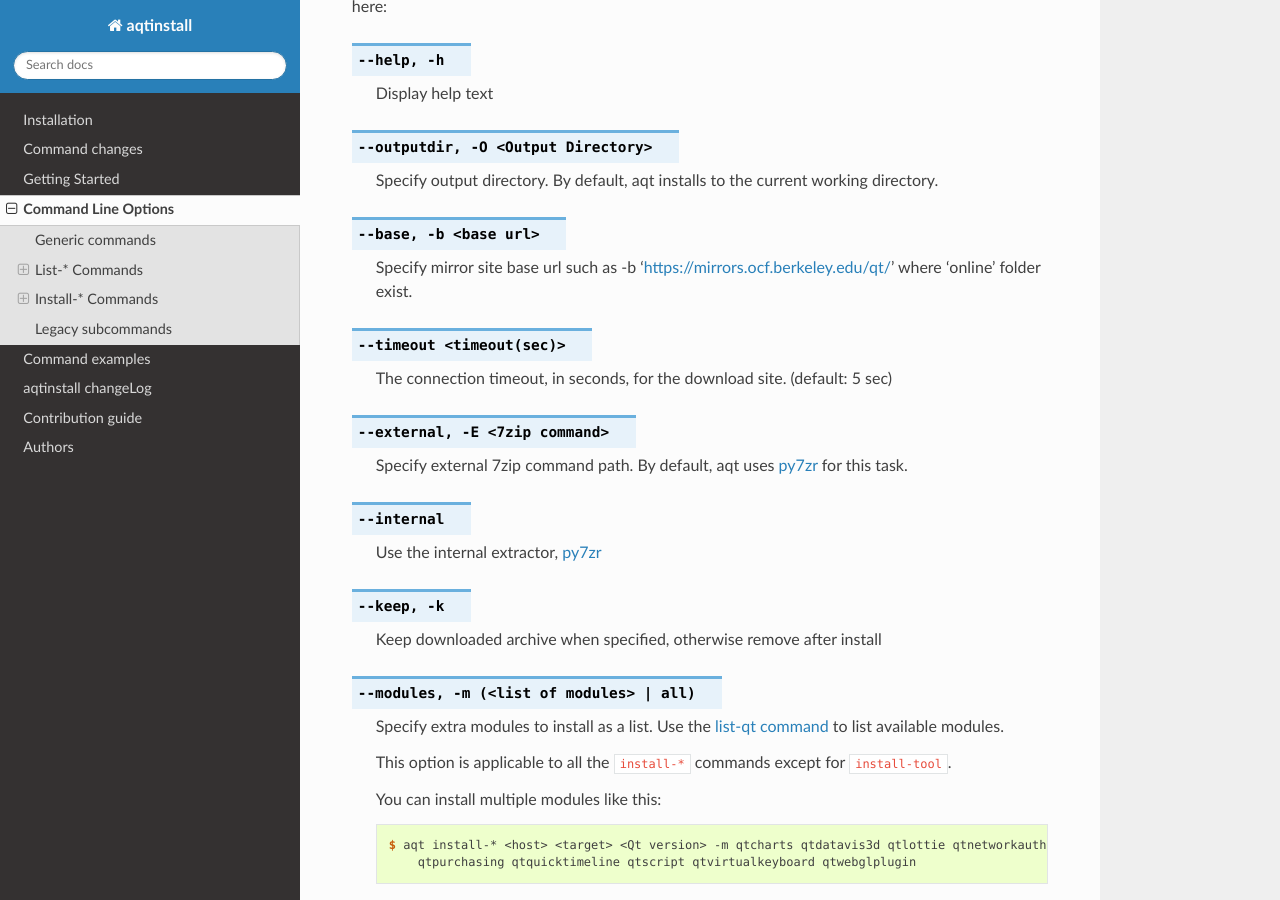
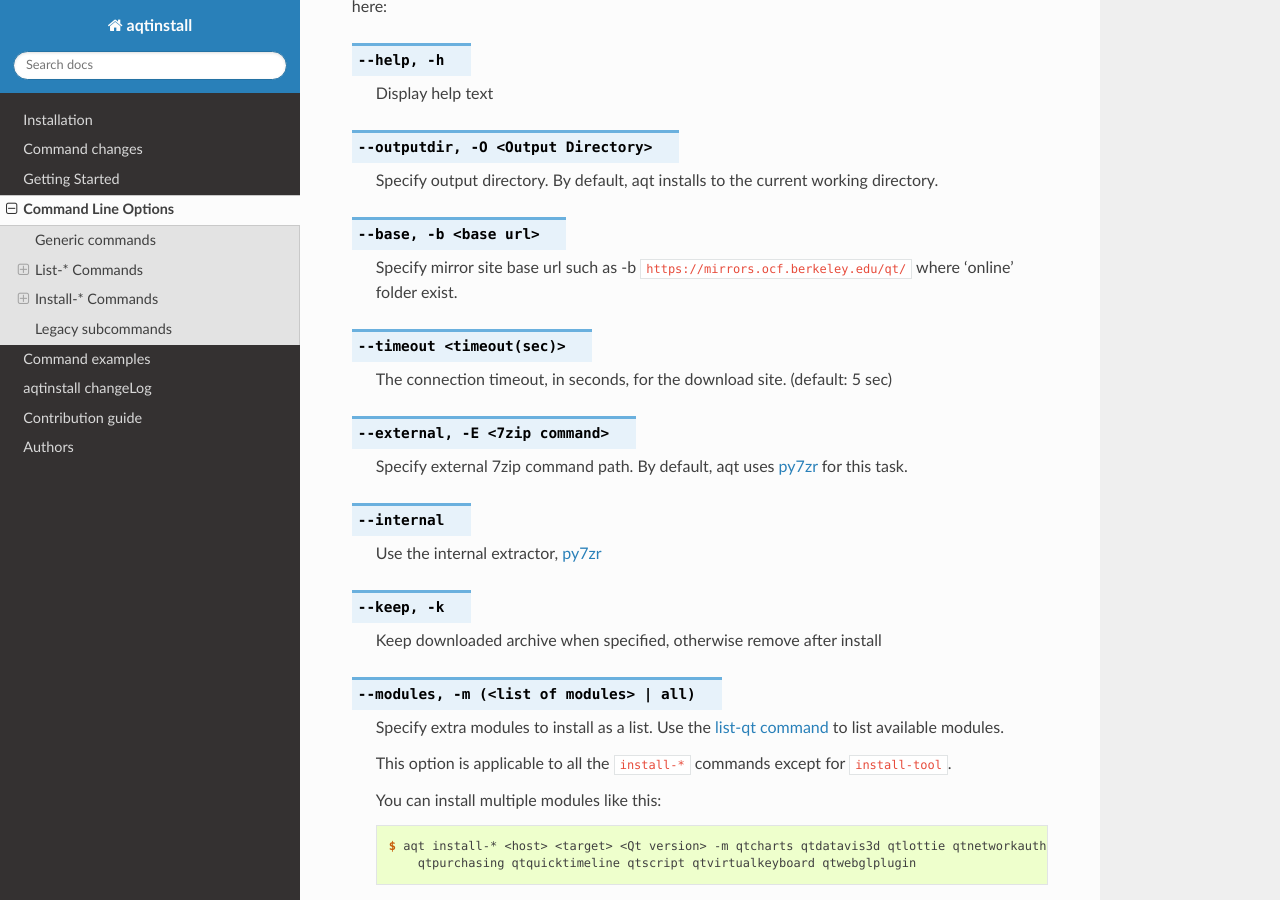
Before and after one commit to miurahr/aqtinstall, a Sphinx documentation site: the page built from docs/cli.rst, in a window 1280 px wide and 900 px high, scrolled down 3547 px. Built offline with Sphinx 7.4.7 and the Read the Docs theme 2.0.0, drawn with Linux system fonts in a browser that asks for light colours; pages that are not in the unit, such as notebooks, are missing from menus; the version number could not be read and is left out.

```diff
--- a/docs/cli.rst
+++ b/docs/cli.rst
@@ -212,7 +212,7 @@ are described here:
 
 .. option:: --base, -b <base url>
 
-    Specify mirror site base url such as  -b 'https://mirrors.ocf.berkeley.edu/qt/'
+    Specify mirror site base url such as  -b ``https://mirrors.ocf.berkeley.edu/qt/``
     where 'online' folder exist.
 
 .. option:: --timeout <timeout(sec)>
```
